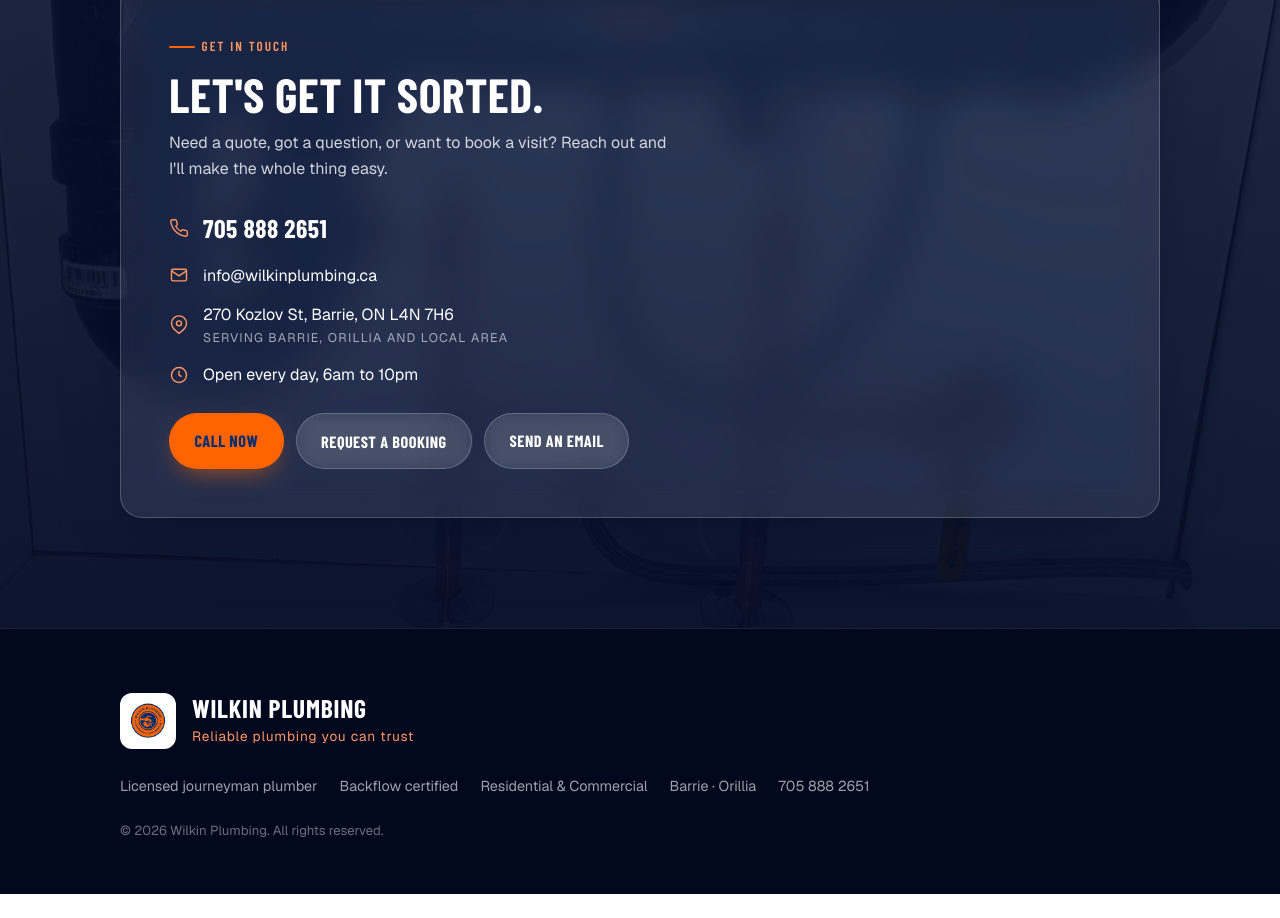
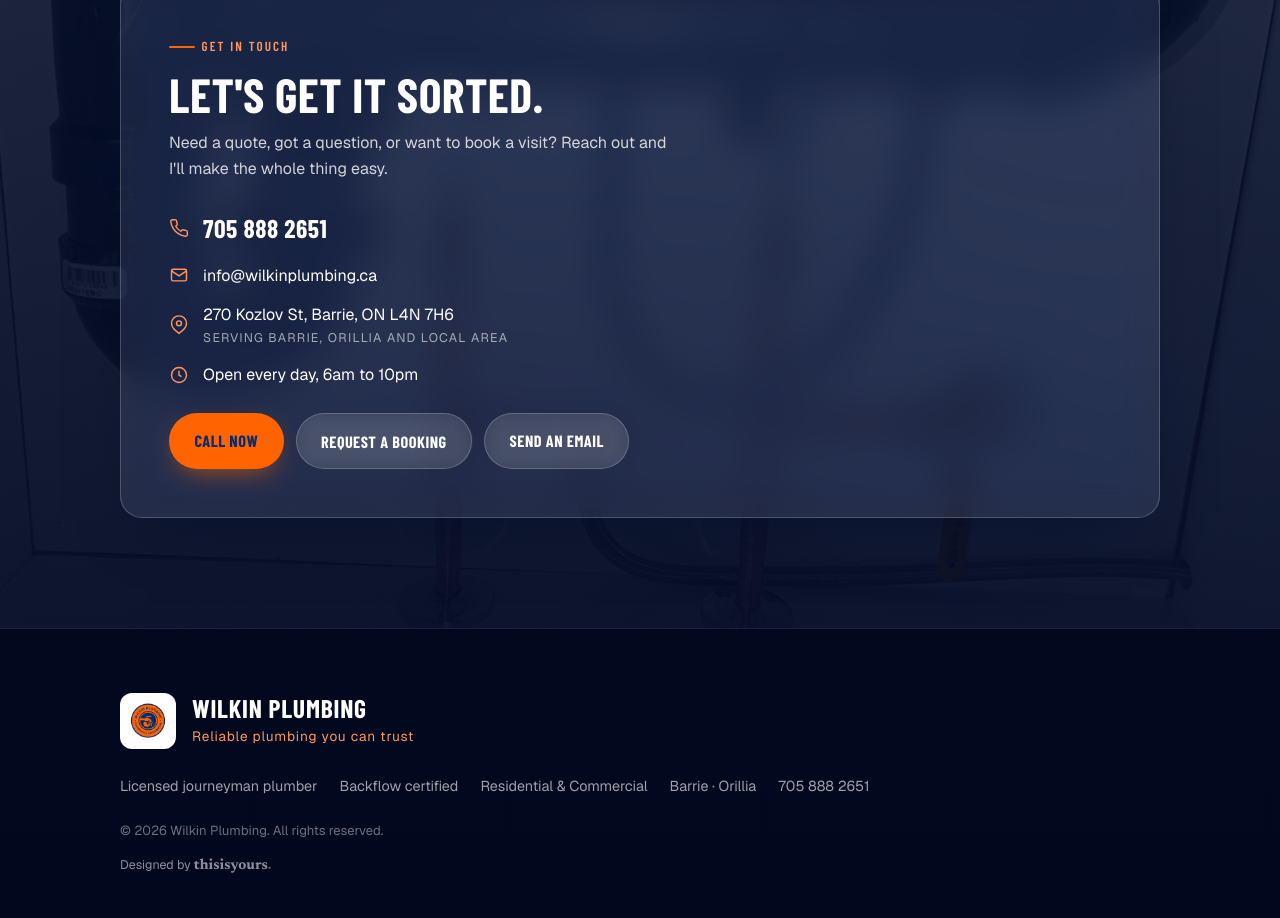
Before and after one commit to junkileung94-byte/wilkinplumbing, a website: page site/index.html in a window 1280 px wide. Shown: the part 7452-8370 px from the top of the page. Before the commit the page ends 8346 px from the top, so only its background shows below. Drawn offline with nearby package versions, Linux system fonts and the light colour scheme; a web font is replaced by a local one.

Commit message:
Add designed-by thisisyours footer credit to all pages

```diff
--- a/site/assets/site.css
+++ b/site/assets/site.css
@@ -548,3 +548,9 @@ body.content-in .nav-pill,body.content-in .hero-card{opacity:1;transform:none}
 @media (prefers-reduced-motion:reduce){
   .bk-day,.bk-opt,.bk-arrow{transition:none}
 }
+
+/* ================= DESIGN CREDIT (thisisyours) ================= */
+.tiy-credit{font-size:.78rem;opacity:.55;margin:0;color:var(--white)}
+.tiy-credit a{font-family:"Newsreader",ui-serif,Georgia,"Times New Roman",serif;font-weight:700;font-size:.92rem;color:inherit;text-decoration:none}
+.tiy-credit a:hover{text-decoration:underline}
+.tiy-dot{color:#D87656}
--- a/site/index.html
+++ b/site/index.html
@@ -16,6 +16,7 @@
 <link rel="preconnect" href="https://fonts.googleapis.com">
 <link rel="preconnect" href="https://fonts.gstatic.com" crossorigin>
 <link href="https://fonts.googleapis.com/css2?family=Barlow+Condensed:wght@500;600;700;800&family=Geist:wght@400;500;600&display=swap" rel="stylesheet">
+<link href="https://fonts.googleapis.com/css2?family=Newsreader:opsz,wght@6..72,700&display=swap" rel="stylesheet">
 <script>document.documentElement.classList.add('js')</script>
 <link rel="stylesheet" href="/assets/site.css">
 </head>
@@ -423,6 +424,7 @@
       <a href="tel:+17058882651">705 888 2651</a>
     </div>
     <p data-edit="foot-legal" class="foot-legal">© 2026 Wilkin Plumbing. All rights reserved.</p>
+    <p class="tiy-credit">Designed by <a href="https://thisisyours.site" target="_blank" rel="noopener">thisisyours<span class="tiy-dot">.</span></a></p>
   </div>
 </footer>
 
```
Also changed, not shown: site/plumber-barrie/index.html (+2 -0 lines), site/plumber-bradford-west-gwillimbury/index.html (+2 -0 lines), site/plumber-clearview/index.html (+2 -0 lines), site/plumber-essa/index.html (+2 -0 lines), site/plumber-innisfil/index.html (+2 -0 lines), site/plumber-new-tecumseth/index.html (+2 -0 lines), site/plumber-orillia/index.html (+2 -0 lines), site/plumber-oro-medonte/index.html (+2 -0 lines), site/plumber-ramara/index.html (+2 -0 lines), site/plumber-severn/index.html (+2 -0 lines), site/plumber-springwater/index.html (+2 -0 lines).
